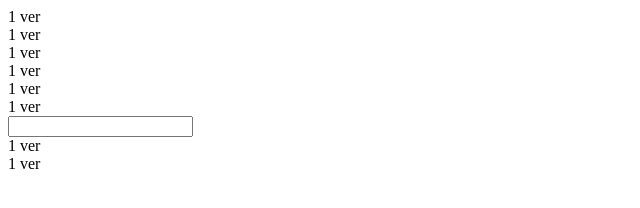
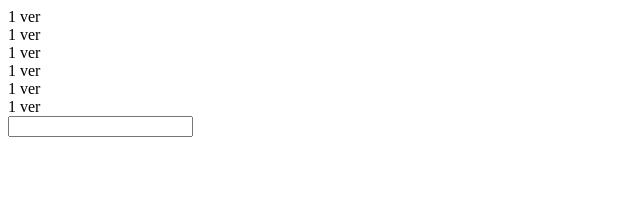
Before and after one commit to catdeveloper-com/dev1, a plain HTML site: page index.html in a window 1280 px wide. Shown: the full height of the page, 0-640 px from the left. Drawn offline with Linux system fonts and the light colour scheme.

Commit message:
Файл index.html, исправлено ...

```diff
--- a/index.html
+++ b/index.html
@@ -16,8 +16,8 @@
     <div class="element">1 ver</div>
     <div class="element">1 ver</div>
     <input name="test">
-    <div class="element">1 ver</div>
-    <div class="element">1 ver</div>
+    <div class="element"></div>
+    <div class="element"></div>
     <div class="element"></div>
     <div class="element"></div>
     <div class="element"></div>
```
